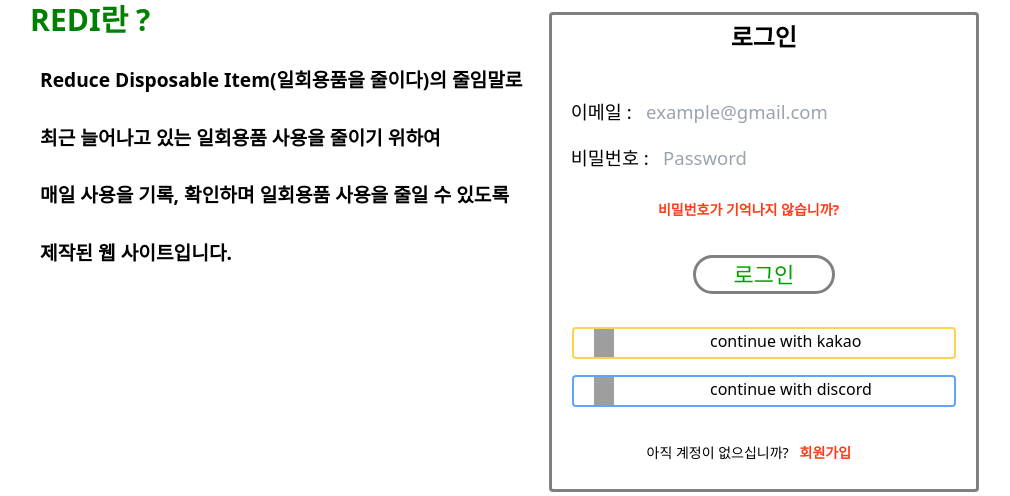
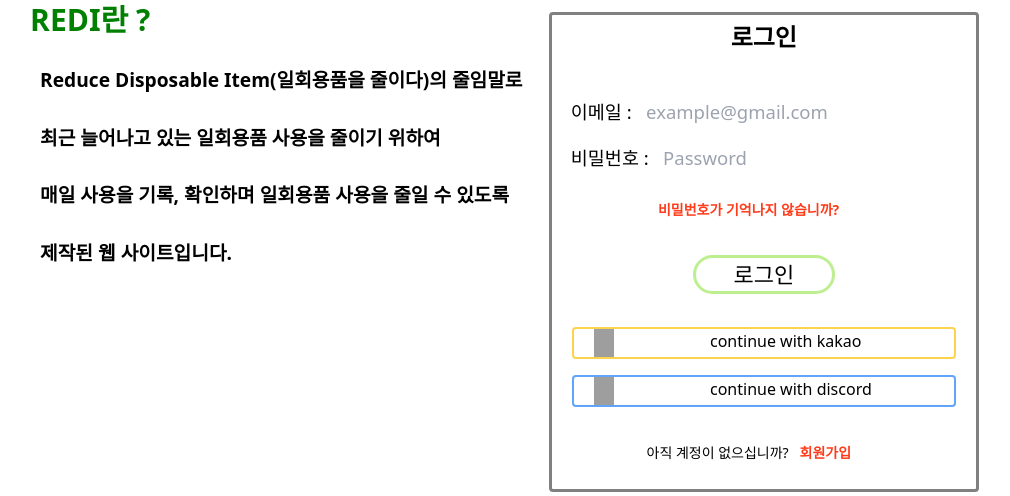
Before and after one commit to MinnSeoo/REDI, a Django app: page /users/login/ in a window 1280 px wide, with the pointer over the restyled element. Shown: the part 204-700 px from the top of the page, without its empty margins (140-1150 px from the left). Run offline with Django 4.2, Linux system fonts and the light colour scheme; style sheets or scripts are compiled from the project's sources; grey boxes are pictures that could not be loaded.

Commit message:
login from css 작업 완료 (최종)

```diff
--- a/static/css/login.css
+++ b/static/css/login.css
@@ -60,7 +60,7 @@
 }
 
 .bt-login:hover {
-    color: #00a000;
+    outline-color : #bdef90;
 }
 
 .creat-account {
@@ -90,3 +90,7 @@
     color: #ff3b1a;
     font-weight: bold;
 }
+
+.creat-atag:hover {
+    text-decoration: underline;
+}
```
